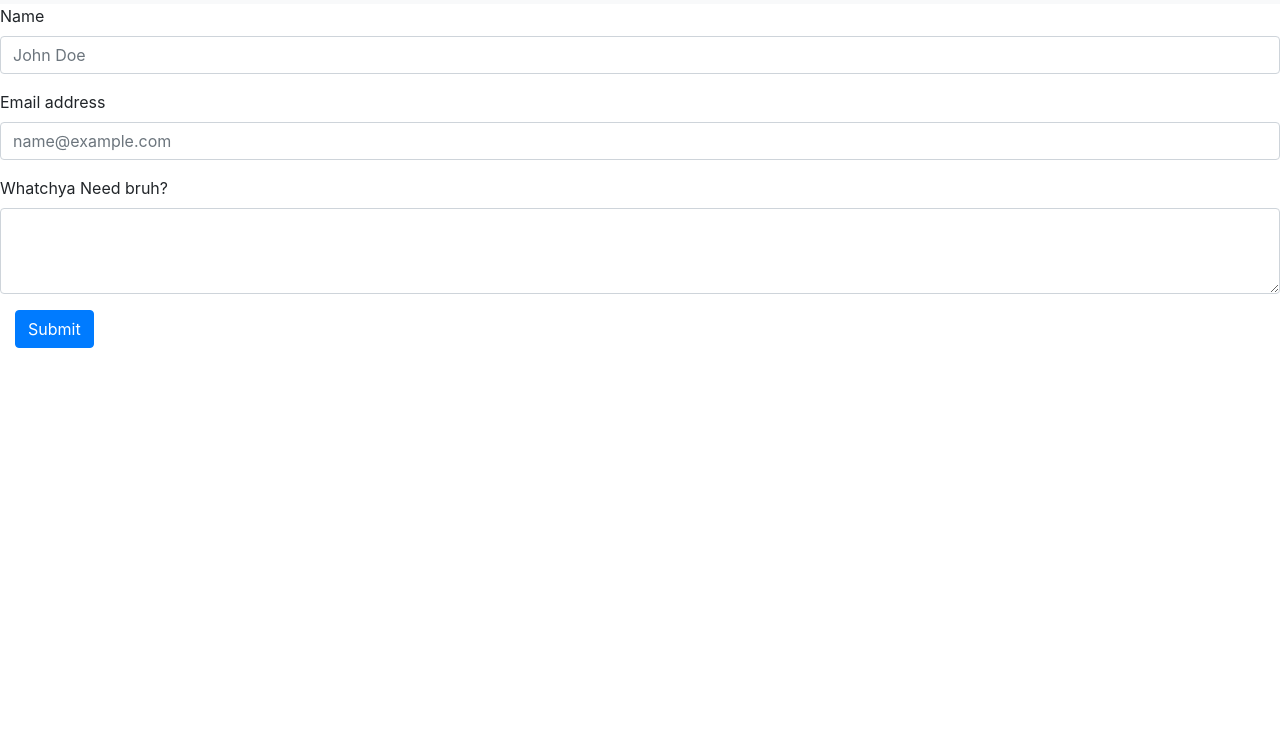
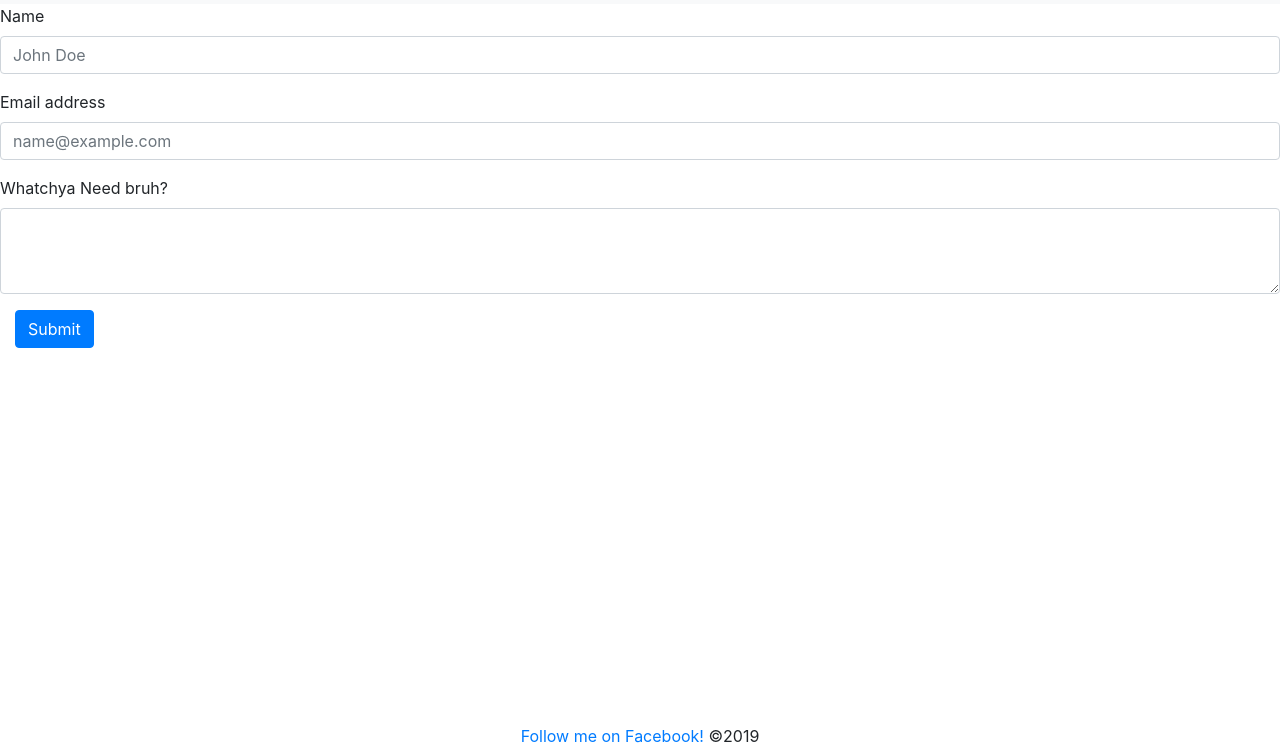
Before and after one commit to mwarness/Portfolio-2, a plain HTML site: page contact.html in a window 1280 px wide. Shown: the part 52-800 px from the top of the page. Drawn offline with nearby package versions, Linux system fonts and the light colour scheme.

Commit message:
added a footer with link and copyright, centered it, and fixed its position absolute to the bottom of the page

```diff
--- a/assets/css/stye.css
+++ b/assets/css/stye.css
@@ -5,3 +5,10 @@
     margin-bottom: 10px;
 
 }
+.footer{
+    text-align: center;
+    display: inline-block;
+    width: 100%;
+    position: absolute;
+    bottom: 0;
+}
--- a/contact.html
+++ b/contact.html
@@ -25,7 +25,7 @@
         <div class="collapse navbar-collapse" id="navbarSupportedContent">
             <ul class="navbar-nav mr-auto">
                 <li class="nav-item active">
-                    <a class="nav-link" href="#">Home <span class="sr-only">(current)</span></a>
+                    <a class="nav-link" href="index.html">Home</a><span class="sr-only">(current)</span></a>
                 </li>
                 <li class="nav-item">
                     <a class="nav-link" href="portfolio.html">Portfolio</a>
@@ -62,6 +62,15 @@
         </div>
     </form>
 
+    <!-- footer begins here -->
+    <div class="footer">
+        <footer>
+            <a href="https://www.facebook.com/profile.php?id=100000474983270" target="_blank">Follow me on Facebook!</a>
+            <span>&copy;2019</span>
+        </footer>
+    </div>
+    <!-- footer ends here -->
+
     <!-- Optional JavaScript -->
     <!-- jQuery first, then Popper.js, then Bootstrap JS -->
     <script src="https://code.jquery.com/jquery-3.2.1.slim.min.js"
```
Also changed, not shown: index.html (+10 -0 lines), portfolio.html (+9 -1 lines).
